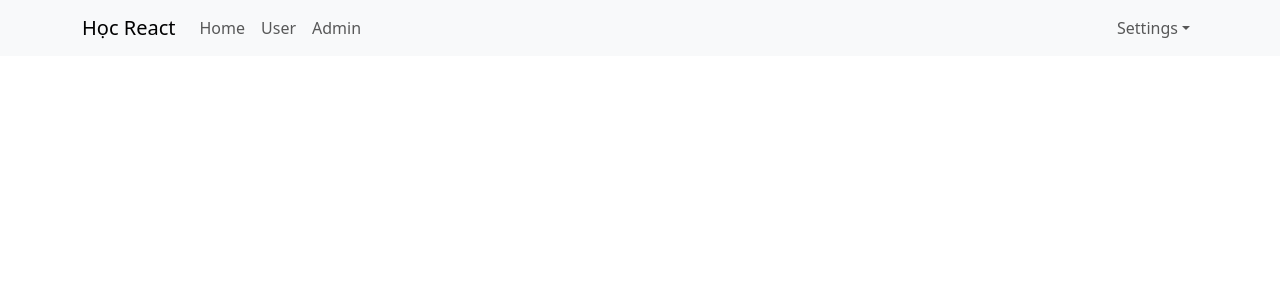
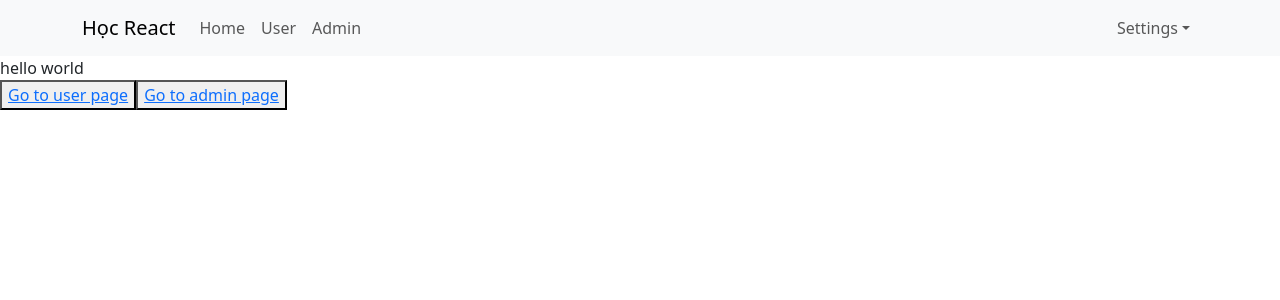
Before and after one commit to NguyenNgocTam-0408/test-react-upload, a React (Create React App) app: page / in a window 1280 px wide. Shown: the top 300 px of the page. Built offline with nearby package versions, Linux system fonts and the light colour scheme.

Commit message:
dien huong bang router

```diff
--- a/src/App.js
+++ b/src/App.js
@@ -1,5 +1,6 @@
 import './App.scss';
 import Header from './components/Header/Header';
+import { Link } from 'react-router-dom';
 
 
 const App = () =>
@@ -7,7 +8,17 @@
       return (
         <div className="app-container">
         <Header />
+        <div>
+        hello world
       </div>
+      <button>
+        <Link to="/users">Go to user page</Link>
+      </button>
+      <button>
+        <Link to="/admins">Go to admin page</Link>
+      </button>
+    </div>
+
       );
   }
 
--- /dev/null
+++ b/src/components/Admin/Admin.js
@@ -0,0 +1,6 @@
+const Admin = (props) => {
+    return (
+        <div>Admin Component</div>
+    );
+}
+export default Admin;
--- a/src/components/Header/Header.js
+++ b/src/components/Header/Header.js
@@ -2,6 +2,7 @@
 import Nav from 'react-bootstrap/Nav';
 import Navbar from 'react-bootstrap/Navbar';
 import NavDropdown from 'react-bootstrap/NavDropdown';
+import { Link } from 'react-router-dom';
 
 const Header = () =>    {
   return (
@@ -11,9 +12,12 @@
         <Navbar.Toggle aria-controls="basic-navbar-nav" />
         <Navbar.Collapse id="basic-navbar-nav">
           <Nav className="me-auto">
-            <Nav.Link href="#home">Home</Nav.Link>
+            <Link to="/" className="nav-link">Home</Link>
+            <Link to="/users" className="nav-link">User</Link>
+            <Link to="/admins" className="nav-link">Admin</Link>
+            {/* <Nav.Link href="#home">Home</Nav.Link>
             <Nav.Link href="#about">User</Nav.Link>
-            <Nav.Link href="#link">Admin</Nav.Link>
+            <Nav.Link href="#link">Admin</Nav.Link> */}
 
           </Nav>
           <Nav>
--- /dev/null
+++ b/src/components/User/User.js
@@ -0,0 +1,6 @@
+const User = (props) => {
+    return (
+        <div>User Component</div>
+    );
+}
+export default User;
--- a/src/index.js
+++ b/src/index.js
@@ -5,13 +5,21 @@
 import { Provider } from 'react-redux';
 import store from './redux/store';
 import 'bootstrap/dist/css/bootstrap.min.css';
+import { BrowserRouter,Routes, Router, Route } from 'react-router-dom';
+import User from './components/User/User';
+import Admin from './components/Admin/Admin';
 
 const root = ReactDOM.createRoot(document.getElementById('root'));
 root.render(
   <Provider store={store}>
+    <BrowserRouter>
     {/* <React.StrictMode> */}
-      <App />
-    {/* </React.StrictMode> */}
+      <Routes>
+        <Route path="/*" element={<App />} />
+        <Route path="/users" element={<User />} />
+        <Route path="/admins" element={<Admin />} />
+      </Routes>
+    </BrowserRouter>
   </Provider>
 );
 
```
